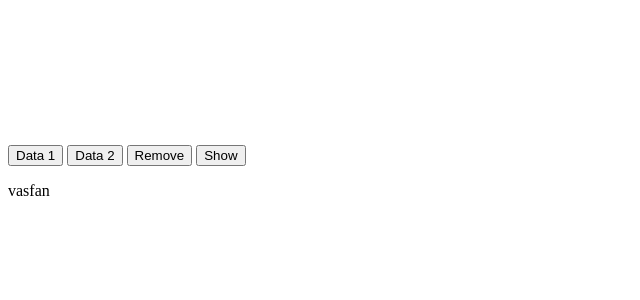
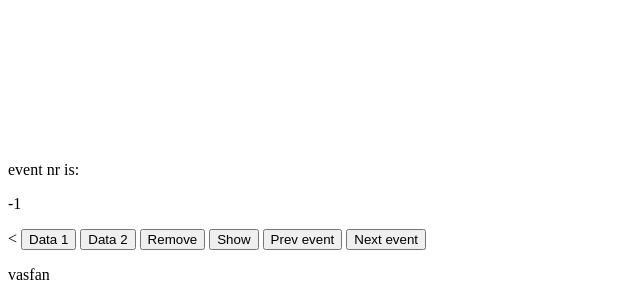
Before and after one commit to andregossip/D0020E-grupp4, a plain HTML site: page src/visualization/index.html in a window 1280 px wide. Shown: the part 921-1221 px from the top of the page, without its empty margins (0-640 px from the left). Before the commit the page ends 1137 px from the top, so only its background shows below. Drawn offline with nearby package versions, Linux system fonts and the light colour scheme.

Commit message:
PieChart hides and shows and different events can be shown based on only one csv

```diff
--- a/src/visualization/index.html
+++ b/src/visualization/index.html
@@ -17,10 +17,14 @@
         stroke: #ccc;
     }
 </style>
-<body>
+<body onload="eventNumberToHtml()">
 <script>
     var width = window.innerWidth,
     height = 600;
+
+    var numberOfEvents = d3.csv("node.csv").then(function (data) {
+        data.length;
+    })
 
     var colorScale = ['orange', 'lightblue', '#B19CD9'];
     var xScale = d3.scaleLinear().domain([0, 1]).range([0, 1000]);
@@ -80,7 +84,6 @@
             .attr('y2', function(d) {
                 return d.target.y
             });
-        console.log("this is link talking")
         u.exit().remove()
     }
 
@@ -106,18 +109,18 @@
             })
 
         u.on("click", function(d) {
-            console.log("You clicked", d);
             if(d.clicked == 0)
             {
                 d3.select(this).style("fill","lightcoral");
                 d3.select(this).attr('r', d.radius*2);
-                updatePie(data1)
+                showPie();
                 d.clicked++;
             }
             else
             {
                 d3.select(this).style("fill","#000");
                 d3.select(this).attr('r', d.radius);
+                removePie();
                 d.clicked--;
             }
         });
@@ -125,16 +128,38 @@
         u.exit().remove();
     }
 
-    d3.csv("node.csv").then(function(data) {
-        console.log(data); // Parsing first CSV-object
-    });
+    let currentEvent=-1;
+    function nextEvent() {
+        currentEvent++;
+        d3.csv("node.csv").then(function (data) {
+            updatePie({a: data[currentEvent].MAP, b: 1-data[currentEvent].MAP})
+
+        })
+        eventNumberToHtml()
+    }
+
+    function previousEvent() {
+        currentEvent--;
+        d3.csv("node.csv").then(function (data) {
+
+            updatePie({a: data[currentEvent].MAP, b: 1-data[currentEvent].MAP})
+        })
+        eventNumberToHtml()
+
+    }
 
     function ticked() {
         updateLinks();
         updateNodes();
     }
+    function eventNumberToHtml() {
+        document.getElementById("output").innerHTML = currentEvent;
+    }
+
+
 </script>
 <div id="my_dataviz"></div>
+<p>event nr is:</p><p id="output"></p><
 <script>
 
     // set the dimensions and margins of the graph
@@ -210,6 +235,8 @@
 <button onclick="updatePie(data2)">Data 2</button>
 <button onclick="removePie()">Remove</button>
 <button onclick="showPie()">Show</button>
+<button onclick="previousEvent()">Prev event</button>
+<button onclick="nextEvent()">Next event</button>
 <p>vasfan</p>
 
 </body>
--- a/src/visualization/node.csv
+++ b/src/visualization/node.csv
@@ -1,4 +1,4 @@
 TIME,EVENT_TYPE,EVENT_SOURCE,EVENT_DESTINATION,MAP,INTERFERENCE
-0.1,Node_send_file,1,2,0,0
+0.1,Node_send_file,1,2,0.33,0
 0.2,Node_send_file,1,3,1,0
-0.3,Node_send_file,1,4,1,0
+0.3,Node_send_file,1,4,0.97,0
```
